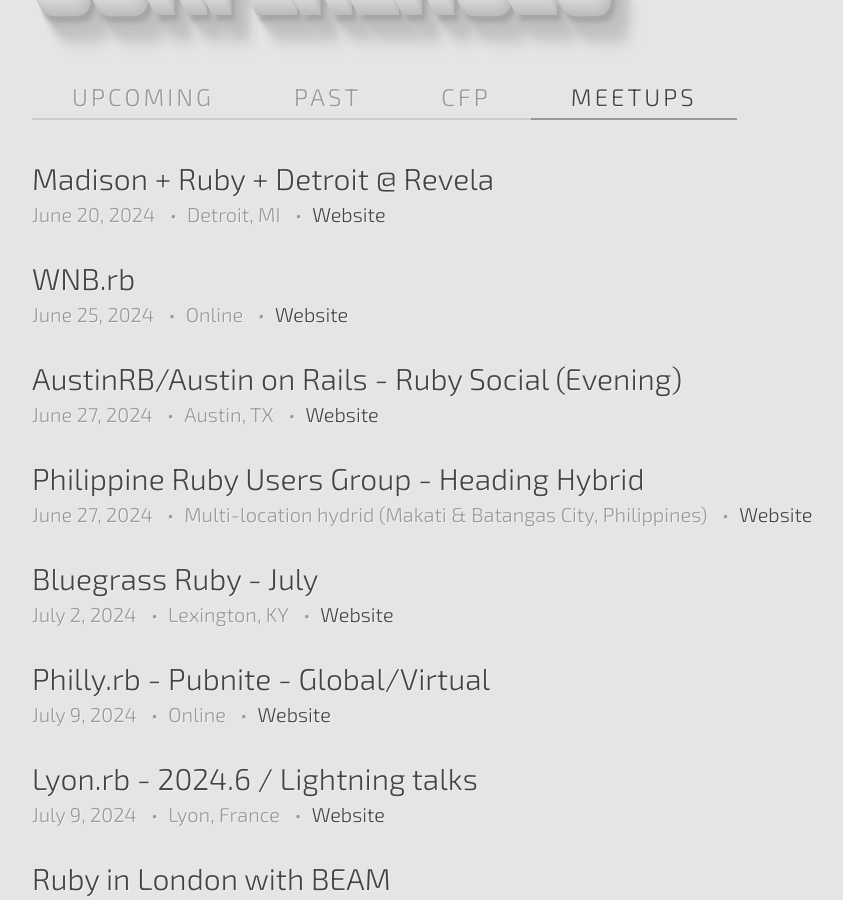
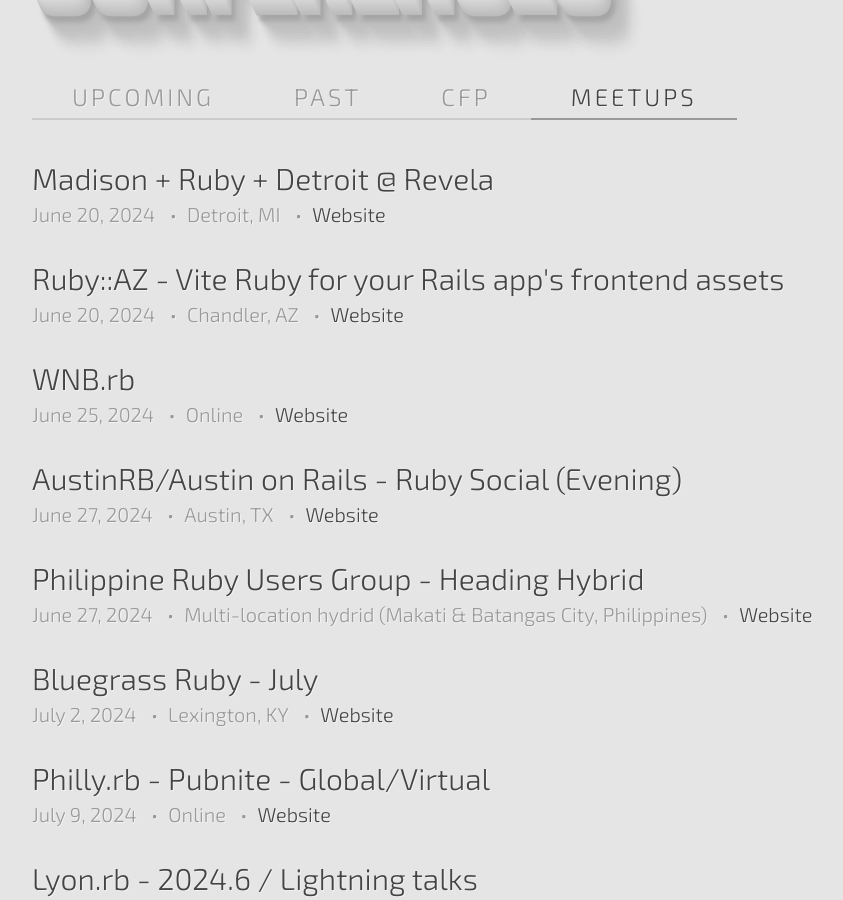
Before and after one commit to ruby-conferences/ruby-conferences.github.io, a Jekyll site: the page built from meetups/index.html, in a window 1280 px wide and 900 px high, scrolled down 402 px. Shown: the whole window, without its empty margins (208-1051 px from the left). Built offline with Jekyll 4.4.1, drawn with Linux system fonts in a browser that asks for light colours.

Commit message:
Add Ruby::AZ June Event (#659)

```diff
--- a/_data/meetups.yml
+++ b/_data/meetups.yml
@@ -635,6 +635,13 @@
   end_time: 19:30:00 EDT
   url: https://lu.ma/p53lc1vp
 
+- name: Ruby::AZ - Vite Ruby for your Rails app's frontend assets
+  location: Chandler, AZ
+  date: 2024-06-20
+  start_time: 18:00:00 MST
+  end_time: 20:00:00 MST
+  url: https://www.meetup.com/ruby-az/events/301702012
+
 - name: Philly.rb - Pubnite - Global/Virtual
   location: Online
   date: 2024-07-09
```
